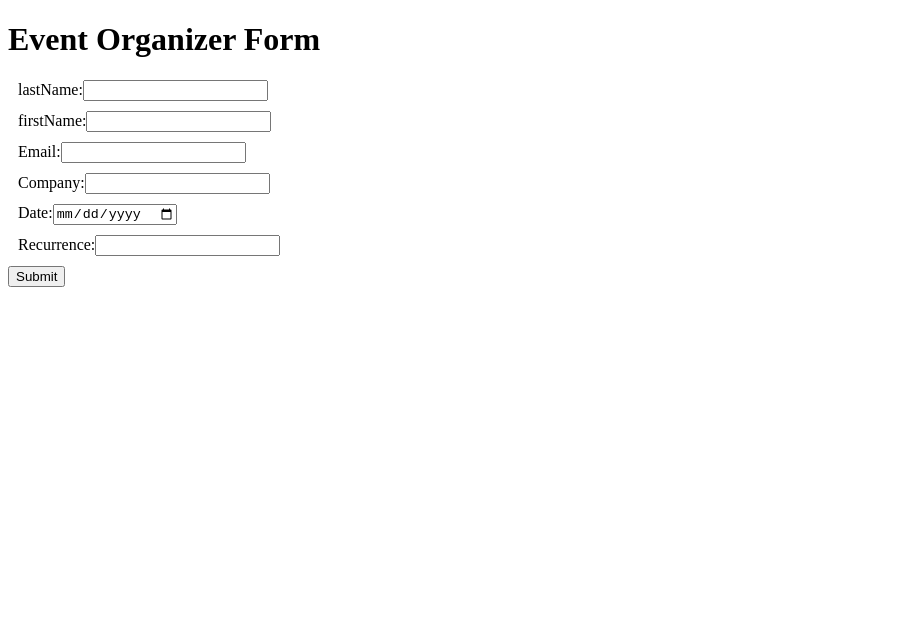
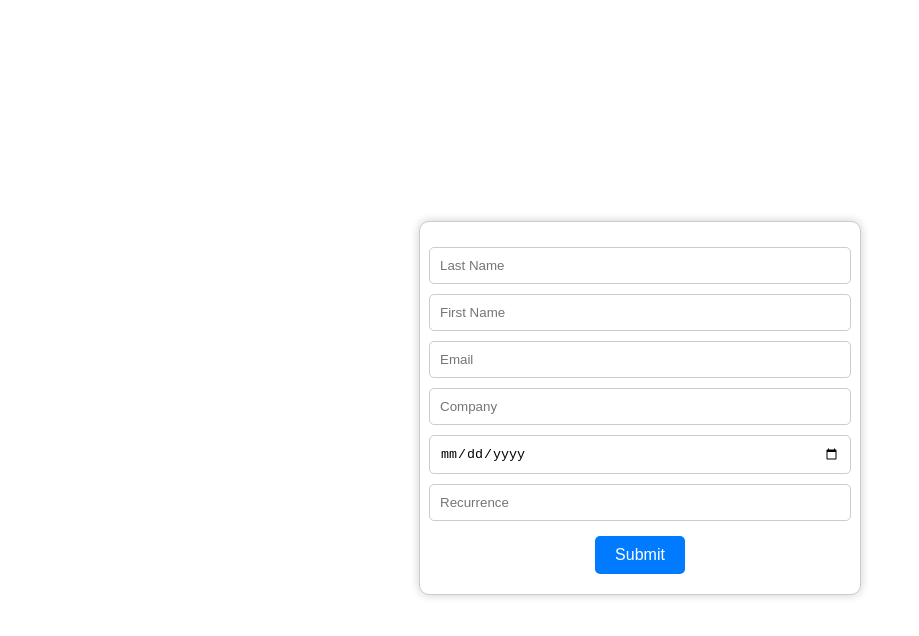
Before and after one commit to cfgdelaware23/Team-6, a Next.js app in the folder acb/: page /eventOrganizer in a window 1280 px wide. Shown: the top 636 px of the page, without its empty margins (0-919 px from the left). Built offline with nearby package versions, Linux system fonts and the light colour scheme.

Commit message:
new event organizer style

```diff
--- a/acb/components/eventOrganizerForm.jsx
+++ b/acb/components/eventOrganizerForm.jsx
@@ -1,15 +1,53 @@
-// import Form from "../components/Form"
-"use client"
-import React, {useState} from 'react';
+import React, { useState } from 'react';
+import styled from 'styled-components';
 
+const FormContainer = styled.div`
+  display: flex;
+  justify-content: center;
+  align-items: center;
+  height: 100vh;
+`;
 
-const eventOrganizerForm = () => {
-  const [lastName, setLastName] = useState('')
-  const [firstName, setFirstName] = useState('')
-  const [email, setEmail] = useState('')
-  const [company, setCompany] = useState('')
-  const [date, setDate] = useState('')
-  const [recurrence, setRecurrence] = useState('')
+const StyledForm = styled.form`
+  display: flex;
+  flex-direction: column;
+  align-items: center;
+  padding: 20px;
+  border: 1px solid #ccc;
+  border-radius: 10px;
+  box-shadow: 0px 0px 10px rgba(0, 0, 0, 0.2);
+  background-color: #fff;
+  max-width: 400px;
+  width: 100%;
+`;
+
+const StyledInput = styled.input`
+  width: 100%;
+  padding: 10px;
+  margin: 5px 0;
+  border: 1px solid #ccc;
+  border-radius: 5px;
+  outline: none;
+`;
+
+const StyledButton = styled.button`
+  padding: 10px 20px;
+  background-color: #007bff;
+  color: #fff;
+  border: none;
+  border-radius: 5px;
+  cursor: pointer;
+  font-size: 16px;
+  margin-top: 10px;
+`;
+
+const EventOrganizerForm = () => {
+  const [lastName, setLastName] = useState('');
+  const [firstName, setFirstName] = useState('');
+  const [email, setEmail] = useState('');
+  const [company, setCompany] = useState('');
+  const [date, setDate] = useState('');
+  const [recurrence, setRecurrence] = useState('');
 
   const handleSubmit = (e) => {
     e.preventDefault();
@@ -18,85 +56,51 @@ const eventOrganizerForm = () => {
   };
 
   return (
-    <div>
-      <h1>Event Organizer Form</h1>
-      <form onSubmit={handleSubmit}>
-        <div style={{margin: '10px'}}>
-          <label htmlFor="lastName">lastName:</label>
-          <input
+    <FormContainer>
+      <StyledForm onSubmit={handleSubmit}>
+        <StyledInput
           type="text"
-            id="lastName"
-            name="lastName"
+          placeholder="Last Name"
           value={lastName}
           onChange={(e) => setLastName(e.target.value)}
           required
         />
-        </div>
-        <div style={{margin: '10px'}}>
-          <label htmlFor="firstName">firstName:</label>
-          <input
+        <StyledInput
           type="text"
-            id="firstName"
-            name="firstName"
+          placeholder="First Name"
           value={firstName}
           onChange={(e) => setFirstName(e.target.value)}
           required
         />
-        </div>
-
-        <div style={{margin: '10px'}}>
-          <label htmlFor="email">Email:</label>
-          <input
+        <StyledInput
           type="email"
-            id="email"
-            name="email"
+          placeholder="Email"
           value={email}
           onChange={(e) => setEmail(e.target.value)}
           required
         />
-        </div>
-
-
-        <div style={{margin: '10px'}}>
-          <label htmlFor="text">Company:</label>
-          <input
+        <StyledInput
           type="text"
-            id="company"
-            name="company"
+          placeholder="Company"
           value={company}
           onChange={(e) => setCompany(e.target.value)}
         />
-        </div>
-
-        <div style={{margin: '10px'}}>
-          <label htmlFor="date">Date:</label>
-          <input
+        <StyledInput
           type="date"
-            id="date"
-            name="date"
+          placeholder="Date"
           value={date}
           onChange={(e) => setDate(e.target.value)}
         />
-        </div>
-
-        <div style={{margin: '10px'}}>
-          <label htmlFor="text">Recurrence:</label>
-          <input
+        <StyledInput
           type="text"
-            id="recurrence"
-            name="recurrence"
+          placeholder="Recurrence"
           value={recurrence}
           onChange={(e) => setRecurrence(e.target.value)}
         />
-        </div>
-
-
-        <div>
-          <button type="submit">Submit</button>
-        </div>
-      </form>
-    </div>
+        <StyledButton type="submit">Submit</StyledButton>
+      </StyledForm>
+    </FormContainer>
   );
 };
 
-export default eventOrganizerForm;
+export default EventOrganizerForm;
--- a/acb/package.json
+++ b/acb/package.json
@@ -11,8 +11,12 @@
   "dependencies": {
     "eslint": "8.50.0",
     "eslint-config-next": "13.5.3",
+    "framer-motion": "^10.16.4",
+    "mysql": "^2.18.1",
     "next": "^13.5.3",
     "react": "^18.2.0",
-    "react-dom": "^18.2.0"
+    "react-dom": "^18.2.0",
+    "react-select": "^5.7.5",
+    "styled-components": "^6.0.8"
   }
 }
```
Also changed, not shown: acb/pages/eventOrganizerForm.jsx (deleted, +0 -102 lines), 2 other files (tests, documents, lock files or other folders). Lines whose indentation alone changed are shown as unchanged.
